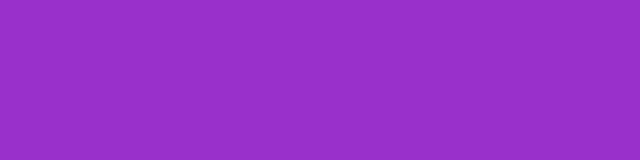
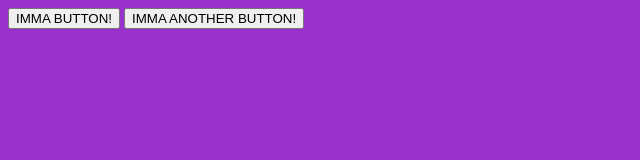
Before and after one commit to danicrosby/event-listeners, a plain HTML site: page index.html in a window 1280 px wide. Shown: the whole page, without its empty margins (0-640 px from the left). Drawn offline with Linux system fonts and the light colour scheme.

Commit message:
tested selectors

```diff
--- a/index.html
+++ b/index.html
@@ -7,6 +7,8 @@
   <title>Document</title>
 </head>
 <body>
+  <button id="main-btn">IMMA BUTTON!</button>
+  <button id="main-btn">IMMA ANOTHER BUTTON!</button>
 
 <script src="main.js"></script>
 </body>
--- a/main.js
+++ b/main.js
@@ -78,3 +78,27 @@ for (let key in userTwo) {
   console.log[userTwo[key]]; //returns values
   console.log(userTwo.key); //RETURNS UNDEFINED: values but doesnt work on this type of object
 }
+
+
+
+
+
+//DOM SELECTORS
+
+//GET ELEMENT BY ID only
+const button = document.getElementById('main-btn');
+console.log(button);
+
+//QUERY SELECTORS
+//GET BY BOTH CLASS AND ID
+//id starts with #
+//div is just the name of the element
+
+const button1 = document.querySelector('main-btn');
+console.log(button1);
+
+//TARGET SOMETHING FOR CSS WITH A CLASS
+//TARGET JS WITH AN ID
+
+const button2 = document.querySelector('#main-btn');
+console.log(button2);
```
